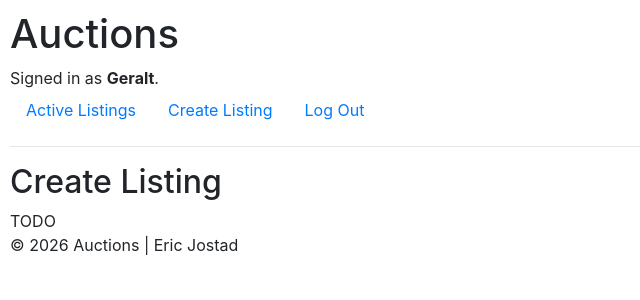
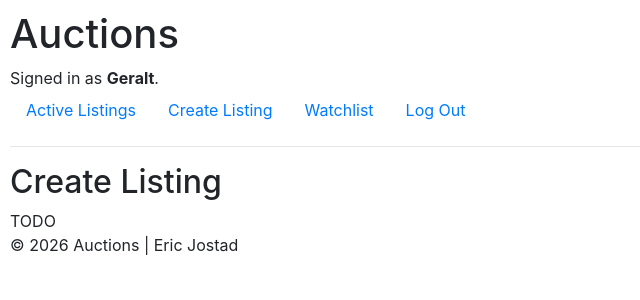
Before and after one commit to EricJostad/Commerce, a Django app: page /create_listing in a window 1280 px wide. Shown: the top 300 px of the page, without its empty margins (0-640 px from the left). Run offline with Django 3.2, Linux system fonts and the light colour scheme; a user stored in the database is signed in; some libraries are stand-ins or nearby versions.

Commit message:
Added view to handle rendering of newly added watchlist template, as well as updated urls to include watchlist route.

```diff
--- a/auctions/templates/auctions/layout.html
+++ b/auctions/templates/auctions/layout.html
@@ -25,6 +25,9 @@
                     <a class="nav-link" href="{% url 'auctions:create_listing' %}">Create Listing</a>
                 </li>
                 <li class="nav-item">
+                    <a class="nav-link" href="{% url 'auctions:watchlist' %}">Watchlist</a>
+                </li>
+                <li class="nav-item">
                     <a class="nav-link" href="{% url 'auctions:logout' %}">Log Out</a>
                 </li>
             {% else %}
--- a/auctions/urls.py
+++ b/auctions/urls.py
@@ -11,4 +11,5 @@ urlpatterns = [
     path("logout", views.logout_view, name="logout"),
     path("register", views.register, name="register"),
     path("create_listing", views.create_listing, name="create_listing"),
+    path("watchlist", views.watchlist, name="watchlist"),
 ]
--- a/auctions/views.py
+++ b/auctions/views.py
@@ -65,3 +65,7 @@ def register(request):
 
 def create_listing(request):
     return render(request, "auctions/create_listing.html")
+
+
+def watchlist(request):
+    return render(request, "auctions/watchlist.html")
```
